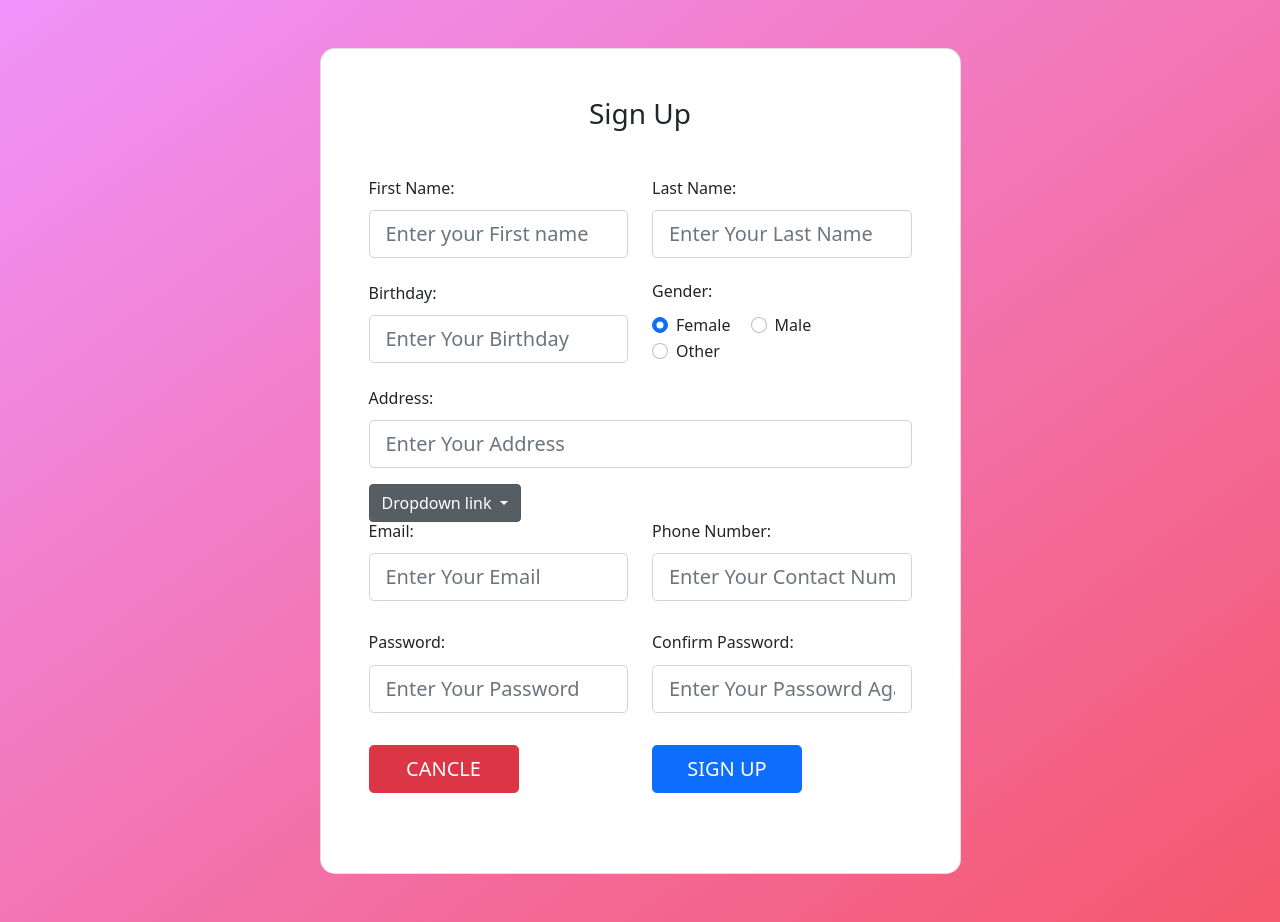
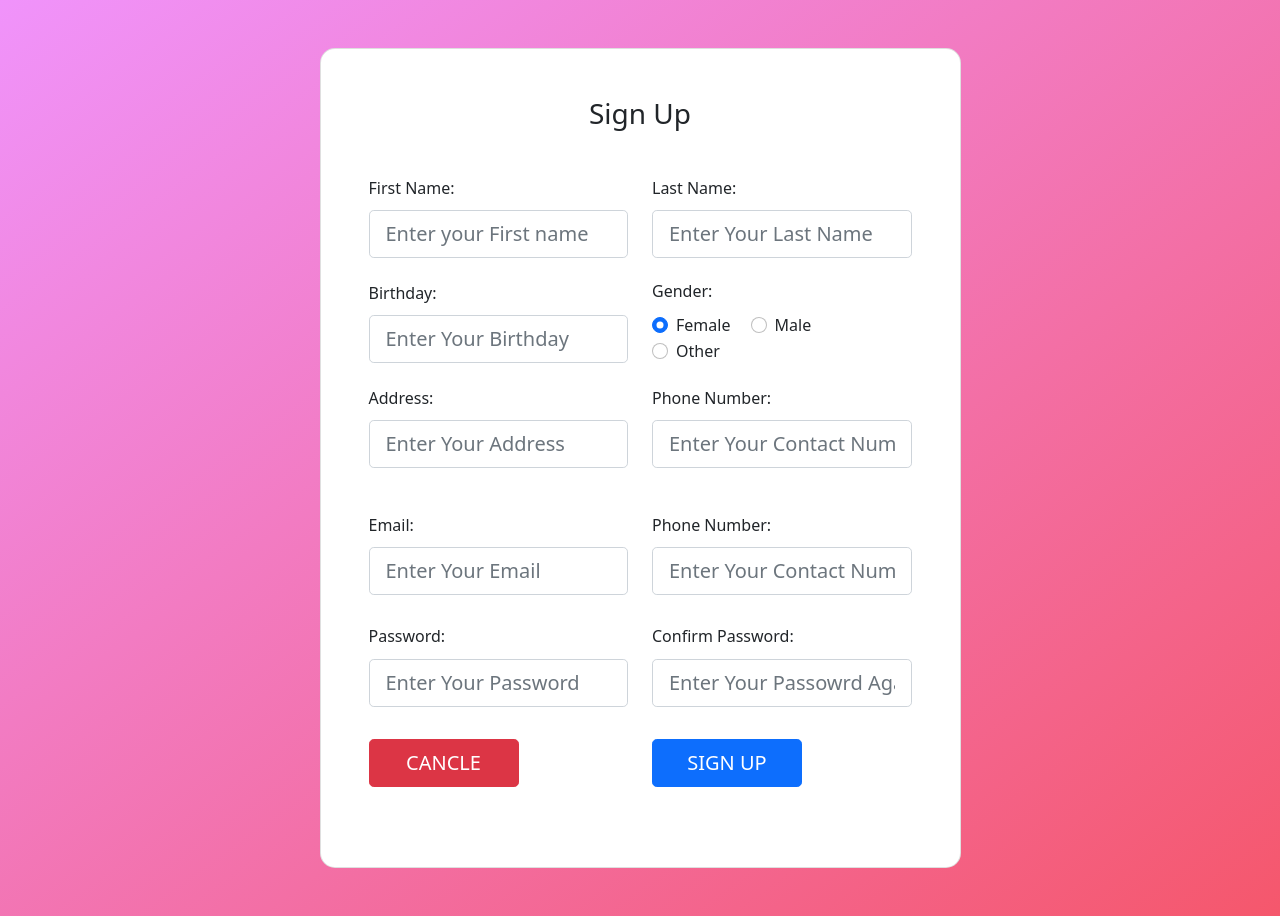
Before and after one commit to nadeeshapathiraja/CakeCloud_web, a PHP site: page /register.php in a window 1280 px wide. Run offline with PHP 8.4, Linux system fonts and the light colour scheme.

Commit message:
Divide componets

```diff
--- a/register.php
+++ b/register.php
@@ -76,27 +76,27 @@ include("includes/header.php");
                                 </div>
 
                                 <div class="row">
+                                    <div class="col-md-6 mb-4 pb-2">
+
                                         <div class="form-outline pb-3">
                                             <h6 class="mb-2 pb-1">Address: </h6>
                                             <input type="text" id="address" name="address" required
                                                 placeholder="Enter Your Address" class="form-control form-control-lg" />
                                         </div>
+
+                                    </div>
+                                    <div class="col-md-6 mb-4 pb-2">
+
+                                        <div class="form-outline">
+                                            <h6 class="mb-2 pb-1">Phone Number: </h6>
+                                            <input type="tel" id="phoneNumber" required
+                                                placeholder="Enter Your Contact Number" name="phoneNumber"
+                                                class="form-control form-control-lg" />
                                         </div>
 
-
-                                <div class="dropdown show">
-                                    <a class="btn btn-secondary dropdown-toggle" href="#" role="button"
-                                        id="dropdownMenuLink" data-toggle="dropdown" aria-haspopup="true"
-                                        aria-expanded="false">
-                                        Dropdown link
-                                    </a>
-
-                                    <div class="dropdown-menu" aria-labelledby="dropdownMenuLink">
-                                        <a class="dropdown-item" href="#">Action</a>
-                                        <a class="dropdown-item" href="#">Another action</a>
-                                        <a class="dropdown-item" href="#">Something else here</a>
                                     </div>
                                 </div>
+
 
 
                                 <div class="row">
```
Also changed, not shown: home.php (+3 -9 lines), login.php (+3 -21 lines). Lines whose indentation alone changed are shown as unchanged.
